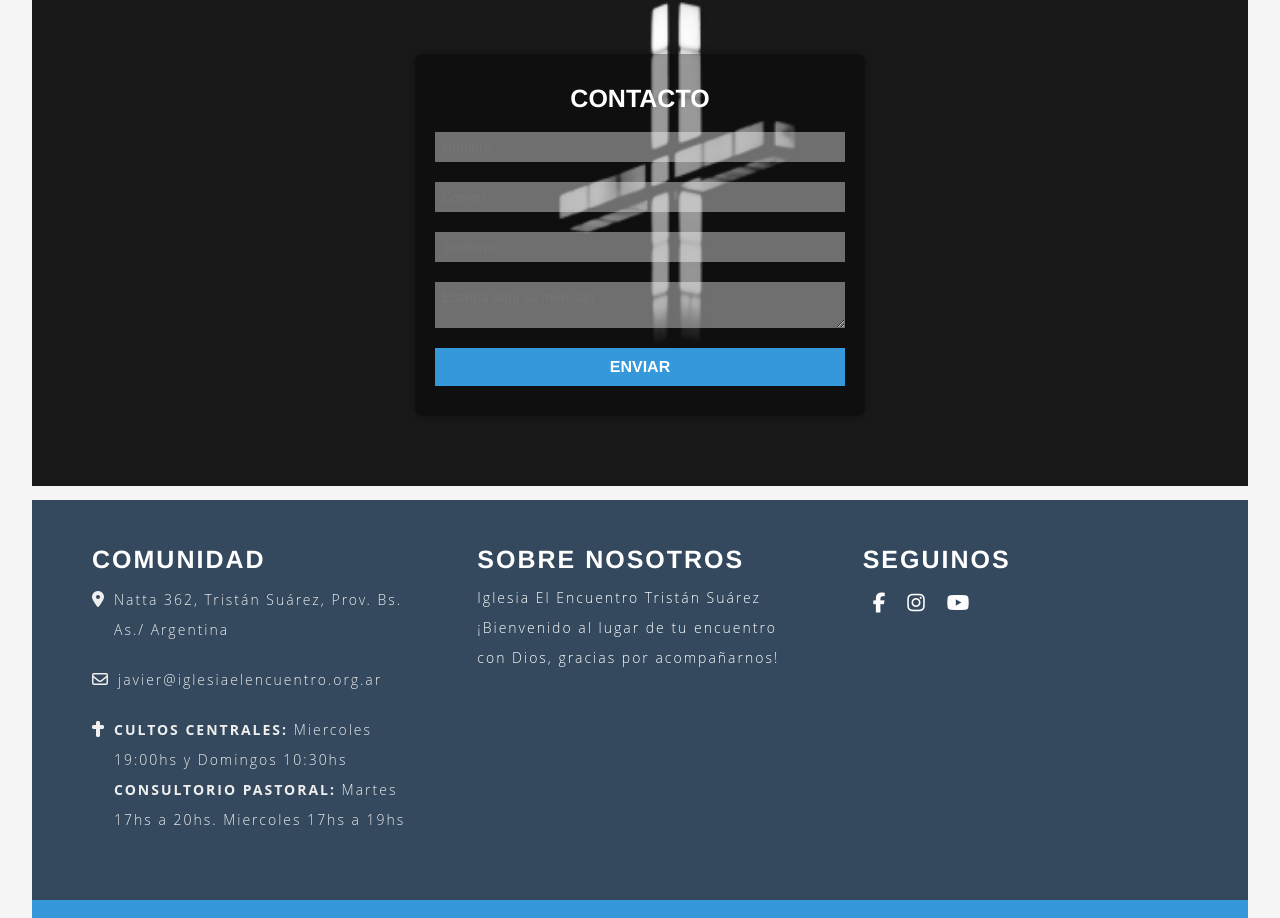
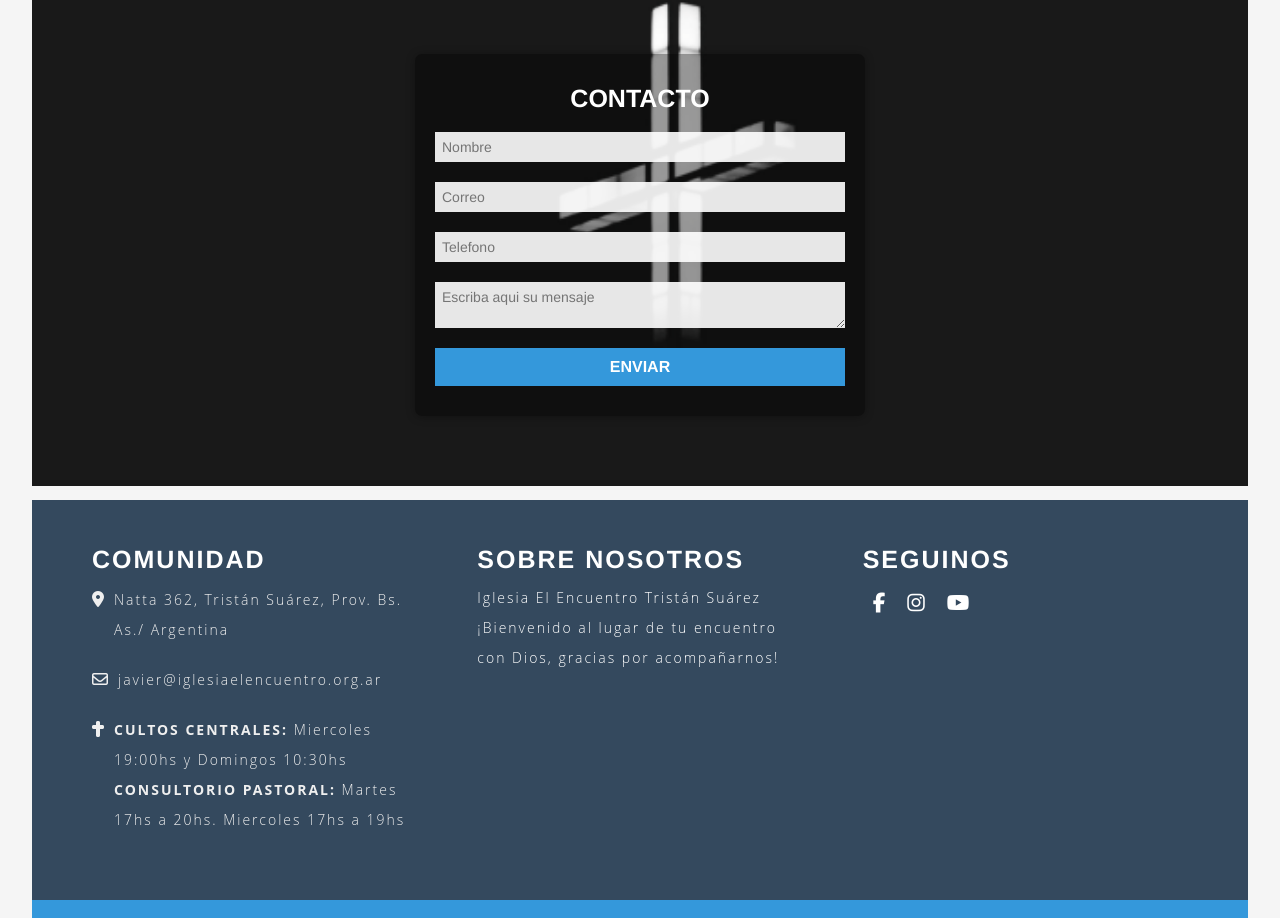
Before and after one commit to sebygalla/elencuentrosuarez2022, a plain HTML site: page index.html in a window 1280 px wide. Shown: the part 4771-5689 px from the top of the page. Drawn offline with nearby package versions, Linux system fonts and the light colour scheme; a web font is replaced by a local one.

Commit message:
textarea

```diff
--- a/style.css
+++ b/style.css
@@ -775,7 +775,7 @@ article[id] {
   padding: 7px;
   font-size: 14px;
   border: none;
-  background: rgba(255, 255, 255, .4);
+  background: rgba(255, 255, 255, .9);
   color: black;
 }
 
@@ -785,7 +785,7 @@ article[id] {
   padding: 7px;
   font-size: 14px;
   border: none;
-  background: rgba(255, 255, 255, .4);
+  background: rgba(255, 255, 255, .9);
   color: black;
 
 }
```
